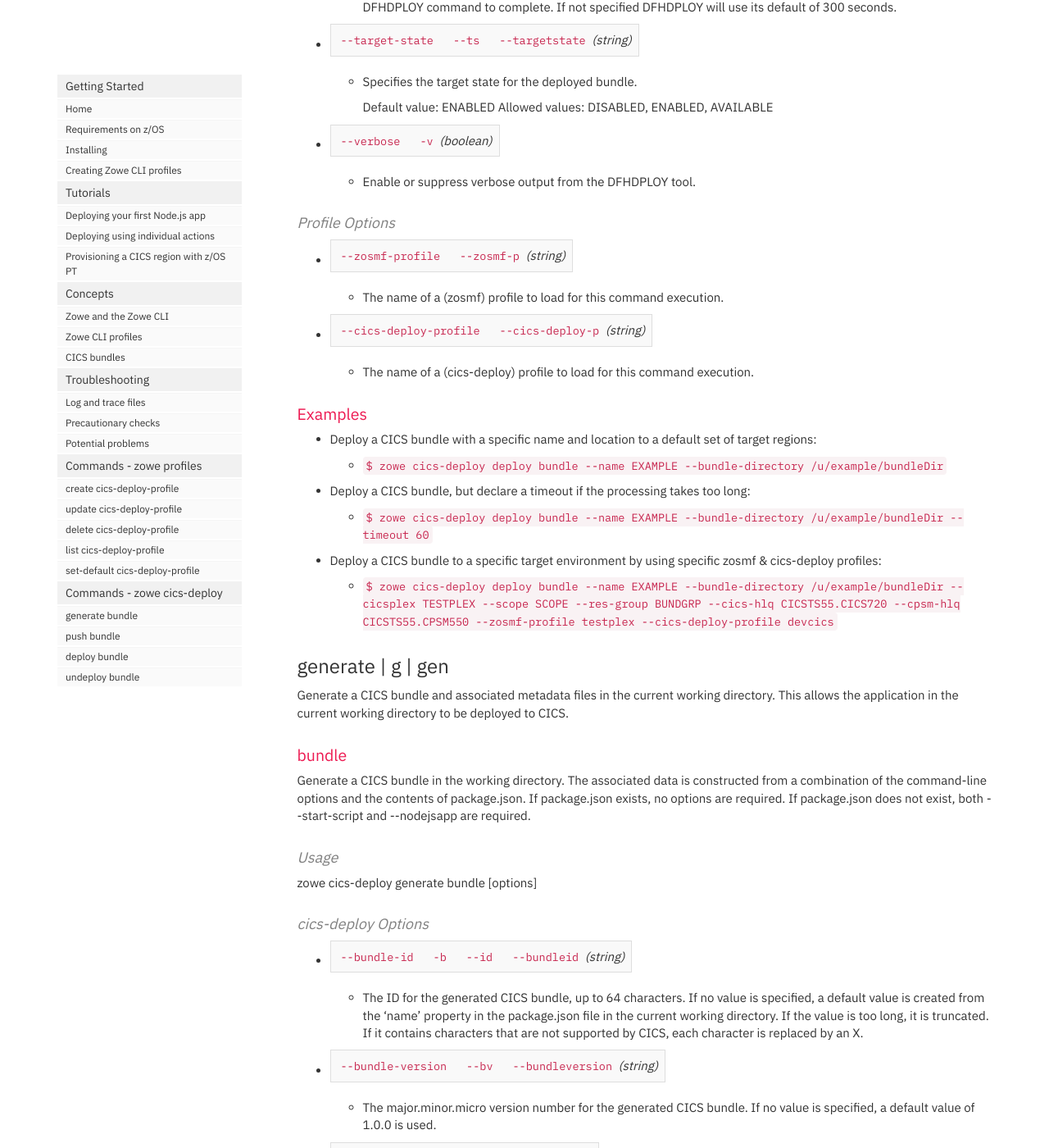
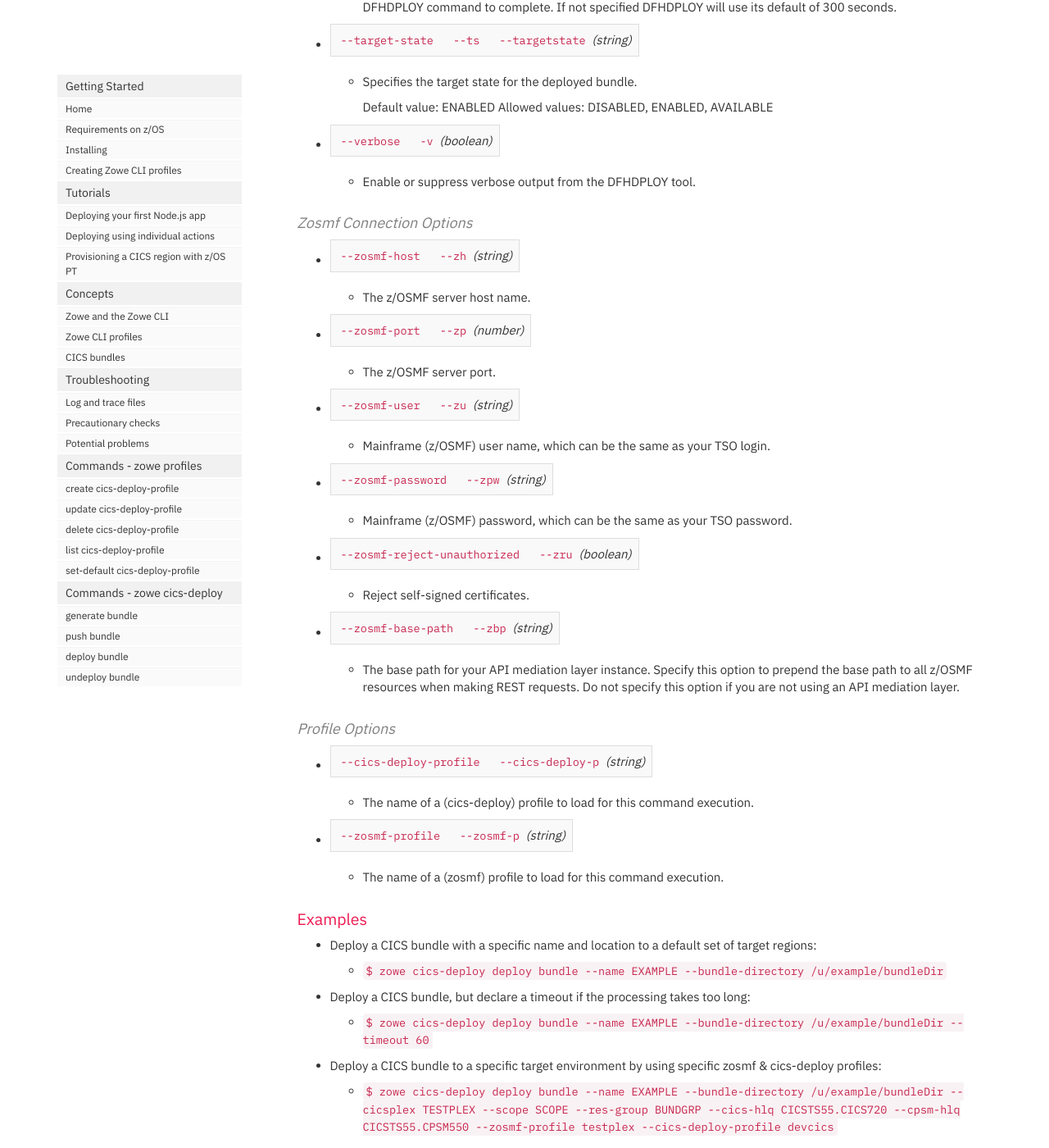
Before and after one commit to IBM/zowe-cli-cics-deploy-plugin, a Jekyll site: the page built from docs/pages/cdp/CLIReadme.md, in a window 1280 px wide and 1400 px high, scrolled down 1900 px. Shown: the whole window at 82% size. Built offline with Jekyll 4.4.1, drawn with Linux system fonts in a browser that asks for light colours; nearby versions of some CDN libraries; comment, search, counter and statistics services are not loaded; some of the changed text lies outside the part shown.

Commit message:
zosmf profile for deploy/undeploy
Signed-off-by: Paul Cooper <pcooper@uk.ibm.com>

```diff
--- a/docs/pages/cdp/CLIReadme.md
+++ b/docs/pages/cdp/CLIReadme.md
@@ -102,15 +102,43 @@ the target group of CICS regions\.
 
 	* Enable or suppress verbose output from the DFHDPLOY tool\.
 
+#### Zosmf Connection Options
+
+*   `--zosmf-host`  | `--zh` *(string)*
+
+	* The z/OSMF server host name\.
+
+*   `--zosmf-port`  | `--zp` *(number)*
+
+	* The z/OSMF server port\.
+
+*   `--zosmf-user`  | `--zu` *(string)*
+
+	* Mainframe (z/OSMF) user name, which can be the same as your TSO login\.
+
+*   `--zosmf-password`  | `--zpw` *(string)*
+
+	* Mainframe (z/OSMF) password, which can be the same as your TSO password\.
+
+*   `--zosmf-reject-unauthorized`  | `--zru` *(boolean)*
+
+	* Reject self\-signed certificates\.
+
+*   `--zosmf-base-path`  | `--zbp` *(string)*
+
+	* The base path for your API mediation layer instance\. Specify this option to
+      prepend the base path to all z/OSMF resources when making REST requests\. Do not
+      specify this option if you are not using an API mediation layer\.
+
 #### Profile Options
+
+*   `--cics-deploy-profile`  | `--cics-deploy-p` *(string)*
+
+	* The name of a (cics\-deploy) profile to load for this command execution\.
 
 *   `--zosmf-profile`  | `--zosmf-p` *(string)*
 
 	* The name of a (zosmf) profile to load for this command execution\.
-
-*   `--cics-deploy-profile`  | `--cics-deploy-p` *(string)*
-
-	* The name of a (cics\-deploy) profile to load for this command execution\.
 
 ### Examples
 
@@ -509,6 +537,34 @@ target group of CICS regions\.
 
 	* Enable or suppress verbose output from the DFHDPLOY tool\.
 
+#### Zosmf Connection Options
+
+*   `--zosmf-host`  | `--zh` *(string)*
+
+	* The z/OSMF server host name\.
+
+*   `--zosmf-port`  | `--zp` *(number)*
+
+	* The z/OSMF server port\.
+
+*   `--zosmf-user`  | `--zu` *(string)*
+
+	* Mainframe (z/OSMF) user name, which can be the same as your TSO login\.
+
+*   `--zosmf-password`  | `--zpw` *(string)*
+
+	* Mainframe (z/OSMF) password, which can be the same as your TSO password\.
+
+*   `--zosmf-reject-unauthorized`  | `--zru` *(boolean)*
+
+	* Reject self\-signed certificates\.
+
+*   `--zosmf-base-path`  | `--zbp` *(string)*
+
+	* The base path for your API mediation layer instance\. Specify this option to
+      prepend the base path to all z/OSMF resources when making REST requests\. Do not
+      specify this option if you are not using an API mediation layer\.
+
 #### Profile Options
 
 *   `--zosmf-profile`  | `--zosmf-p` *(string)*
--- a/src/cli/deploy/bundle/DeployBundle.definition.ts
+++ b/src/cli/deploy/bundle/DeployBundle.definition.ts
@@ -23,6 +23,7 @@ import { TimeoutOption } from "../../shared/Timeout.option";
 import { TargetStateOption } from "./options/TargetState.option";
 import { VerboseOption } from "../../shared/Verbose.option";
 import { DescriptionOption } from "./options/Description.option";
+import { ZosmfOptions } from "../../shared/ZosmfOptions";
 
 
 /**
@@ -39,8 +40,9 @@ export const DeployBundleDefinition: ICommandDefinition = {
     type: "command",
     handler: __dirname + "/DeployBundle.handler",
     options: [ NameOption, BundledirOption, CicsplexOption, ScopeOption, CsdgroupOption , ResgroupOption,
-               CicshlqOption, CpsmhlqOption, DescriptionOption, JobcardOption, TimeoutOption, TargetStateOption, VerboseOption],
-    profile: { required: ["zosmf"], optional: ["cics-deploy"] },
+               CicshlqOption, CpsmhlqOption, DescriptionOption, JobcardOption, TimeoutOption, TargetStateOption, VerboseOption]
+             .concat(ZosmfOptions.CICS_DEPLOY_ZOSMF_CONNECTION_OPTIONS),
+    profile: { optional: ["cics-deploy", "zosmf"] },
     examples: [
         {
             description: "Deploy a CICS bundle with a specific name and location to a default set of target regions",
--- a/src/cli/push/bundle/PushBundle.definition.ts
+++ b/src/cli/push/bundle/PushBundle.definition.ts
@@ -24,7 +24,7 @@ import { TargetStateOption } from "../../deploy/bundle/options/TargetState.optio
 import { DescriptionOption } from "../../deploy/bundle/options/Description.option";
 import { VerboseOption } from "../../shared/Verbose.option";
 import { OverwriteOption } from "./options/Overwrite.option";
-import { ZosmfOptions } from "./options/ZosmfOptions";
+import { ZosmfOptions } from "../../shared/ZosmfOptions";
 import { SshOptions } from "./options/SshOptions";
 import { CmciOptions } from "./options/CmciOptions";
 
--- a/src/cli/undeploy/bundle/UndeployBundle.definition.ts
+++ b/src/cli/undeploy/bundle/UndeployBundle.definition.ts
@@ -21,6 +21,7 @@ import { JobcardOption } from "../../shared/Jobcard.option";
 import { TimeoutOption } from "../../shared/Timeout.option";
 import { TargetStateOption } from "./options/TargetState.option";
 import { VerboseOption } from "../../shared/Verbose.option";
+import { ZosmfOptions } from "../../shared/ZosmfOptions";
 
 /**
  * Imperative command for the Bundle sub-option of Deploy.
@@ -37,7 +38,8 @@ export const UndeployBundleDefinition: ICommandDefinition = {
     handler: __dirname + "/UndeployBundle.handler",
     options: [ NameOption, CicsplexOption, ScopeOption, CsdgroupOption , ResgroupOption,
                CicshlqOption, CpsmhlqOption, JobcardOption, TimeoutOption, TargetStateOption,
-               VerboseOption],
+               VerboseOption]
+             .concat(ZosmfOptions.CICS_DEPLOY_ZOSMF_CONNECTION_OPTIONS),
     profile: { required: ["zosmf"], optional: ["cics-deploy"] },
     examples: [
         {
```
Also changed, not shown: __tests__/api/BundleDeploy/BundleDeployer.test.ts (+7 -1 lines), __tests__/cli/deploy/bundle/DeployBundle.handler.test.ts (+1 -1 lines), src/api/BundleDeploy/BundleDeployer.ts (+6 -2 lines), src/cli/shared/ZosmfOptions.ts (renamed from src/cli/push/bundle/options/ZosmfOptions.ts).
